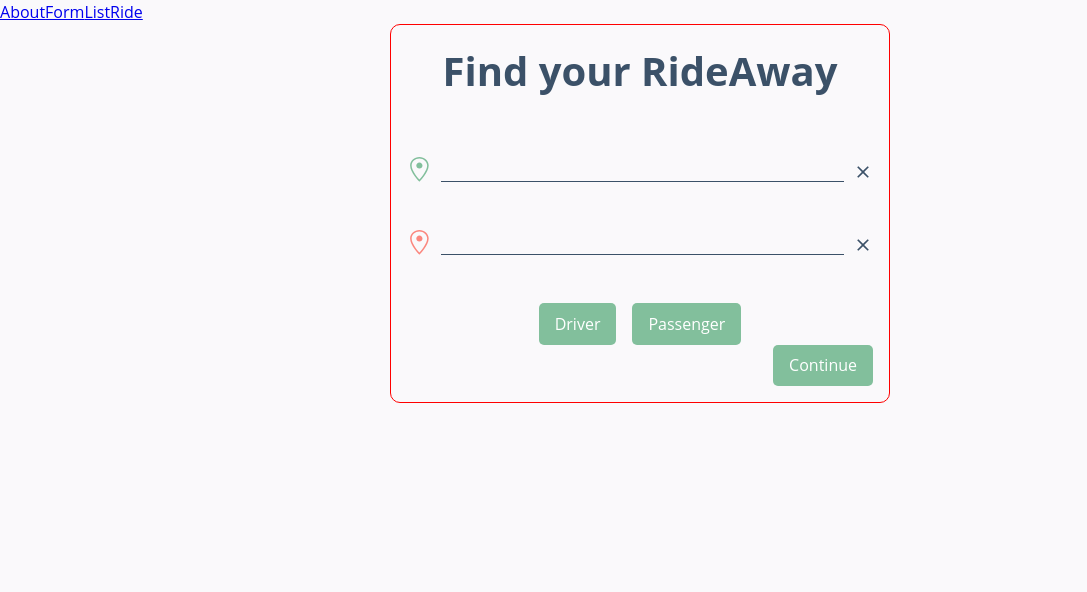
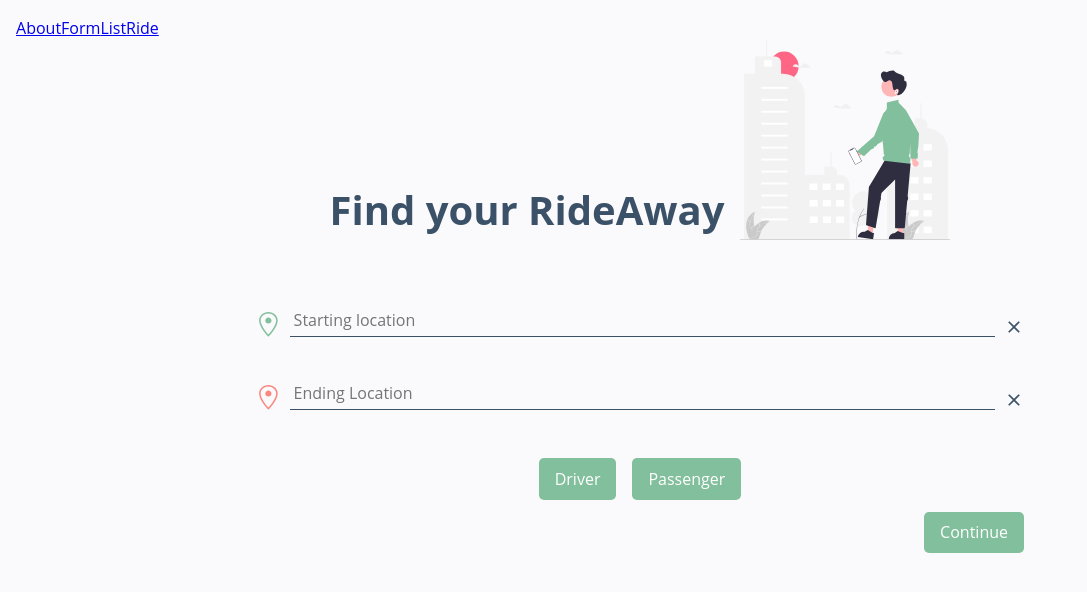
Before and after one commit to edwintsanghm/my-app, a React (Create React App) app: page /form in a window 1280 px wide. Shown: the top 592 px of the page, without its empty margins (0-1087 px from the left). Built offline with nearby package versions, Linux system fonts and the light colour scheme.

Commit message:
chore: adds header img to form page

```diff
--- a/src/component/Form.js
+++ b/src/component/Form.js
@@ -3,6 +3,8 @@
 import { MdClose } from "react-icons/md";
 
 import { useNavigate } from "react-router";
+
+import Citywalk from "../imgs/cityWalk.svg";
 
 const Form = () => {
   const [userInput, setUserInput] = useState({
@@ -16,8 +18,12 @@
     navigate("/list");
   };
   return (
+    <>
+      <section className="formHeader">
+        <p className="formHeader__title">Find your RideAway</p>
+        <img src={Citywalk} alt="city walk" className="formHeader__Img" />
+      </section>
       <section className="DriverSection">
-      <p className="title">Find your RideAway</p>
         <form className="passengerLocation" onSubmit={onSubmit}>
           <div className="LocationFinder">
             <div className="paggengerLocation__input">
@@ -26,6 +32,7 @@
                 type="text"
                 className="paggengerLocation__inputText"
                 value={userInput.startLocation}
+                placeholder="Starting location"
                 onChange={(e) =>
                   setUserInput({ ...userInput, startLocation: e.target.value })
                 }
@@ -39,6 +46,7 @@
                 type="text"
                 className="paggengerLocation__inputText"
                 value={userInput.endLocation}
+                placeholder="Ending Location"
                 onChange={(e) =>
                   setUserInput({ ...userInput, endLocation: e.target.value })
                 }
@@ -55,6 +63,7 @@
           <input type="submit" className="submitBtn" value="Continue" />
         </form>
       </section>
+    </>
   );
 };
 
--- a/src/css/form.css
+++ b/src/css/form.css
@@ -1,5 +1,23 @@
+.formHeader {
+  margin: 0 auto;
+  display: flex;
+  justify-content: center;
+  align-items: center;
+  gap: 1em;
+}
+
+.formHeader__title {
+  font-size: var(--fs-four);
+  font-weight: var(--fw-tri);
+  align-self: flex-end;
+}
+
+.formHeader__Img {
+  max-height: 200px;
+}
+
 .DriverSection {
-  min-width: 500px;
+  max-width: 800px;
   margin: 0 auto;
   padding: 1em;
 
@@ -8,14 +26,8 @@
   justify-content: center;
   align-items: center;
 
-  border: 1px solid red;
-
   border-radius: 10px;
-}
-
-.title {
-  font-size: var(--fs-four);
-  font-weight: var(--fw-tri);
+  /* box-shadow: var(--box-shadow); */
 }
 
 .passengerLocation {
@@ -76,9 +88,11 @@
   display: flex;
   gap: 1em;
   justify-content: center;
+  margin-bottom: 0.75em;
 }
 
-.drivingMode__Btn {
+.drivingMode__Btn,
+.submitBtn {
   border: none;
   padding: 0.55em 1em;
   border-radius: 5px;
@@ -91,28 +105,21 @@
   transition: 0.25s;
 }
 
-.drivingMode__Btn:hover {
+.drivingMode__Btn:hover,
+.submitBtn:hover {
   background-color: var(--col-background-prmy);
   outline: 2px solid var(--col-acc-prmy);
   color: var(--col-text-prmy);
 }
 
 .submitBtn {
-  border: none;
-  padding: 0.55em 1em;
-  border-radius: 5px;
-  width: max-content;
-  align-self: flex-end;
-
-  background-color: var(--col-acc-prmy);
-  color: var(--col-text-sec);
-
-  cursor: pointer;
-  transition: 0.25s;
+  align-self: center;
+  width: 100%;
 }
 
-.submitBtn:hover {
-  background-color: var(--col-background-prmy);
-  outline: 2px solid var(--col-acc-prmy);
-  color: var(--col-text-prmy);
+@media screen and (min-width: 768px) {
+  .submitBtn {
+    align-self: flex-end;
+    width: max-content;
+  }
 }
--- a/src/css/layout.css
+++ b/src/css/layout.css
@@ -69,9 +69,7 @@
 }
 
 .App {
-  display: flex;
-  flex-direction: column;
-  justify-content: space-between;
+  padding: 1em;
 }
 
 @media screen and (min-width: 800px) {
```
Also changed, not shown: src/imgs/cityWalk.svg (added). Lines whose indentation alone changed are shown as unchanged.
